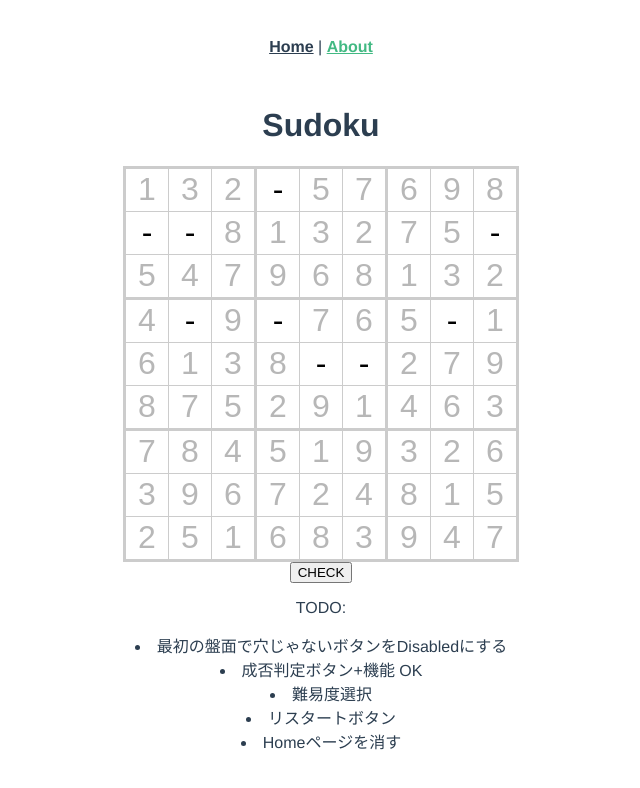
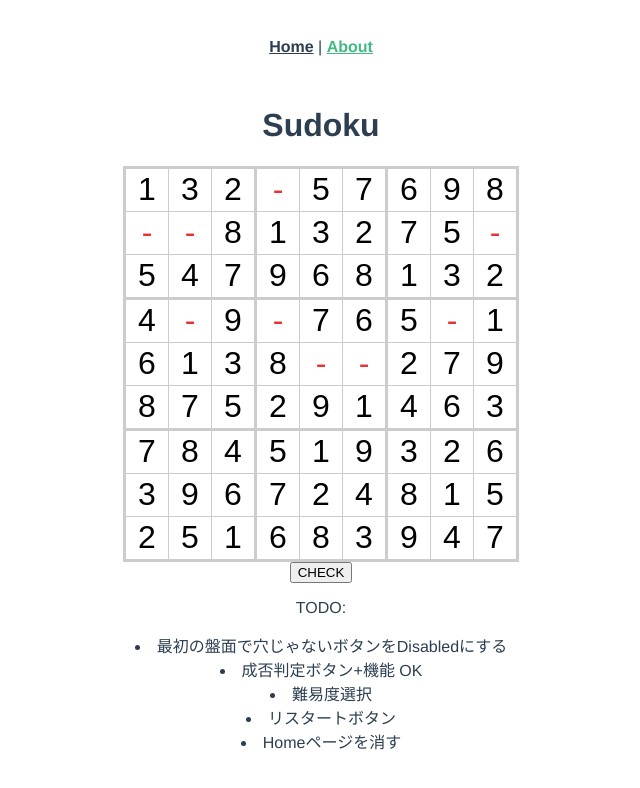
Before and after one commit to iichanize/sudoku_vue3, a Vue app in the folder vueApp/vue-sample/: page /about in a window 1280 px wide. Shown: the top 788 px of the page, without its empty margins (319-959 px from the left). Built offline with nearby package versions, Linux system fonts and the light colour scheme.

Commit message:
change number color

```diff
--- a/vueApp/vue-sample/src/components/Sudoku.vue
+++ b/vueApp/vue-sample/src/components/Sudoku.vue
@@ -118,12 +118,16 @@
     font-size: 32px;
     background-color: white;
     cursor: pointer;
+    color: rgb(232, 51, 51);
   }
   button[id^="button"]:hover {
     background-color: #ccc;
   }
   button[id^="button"]:active {
     background-color: #aaa;
+  }
+  button[id^="button"]:disabled {
+    color: black;
   }
 
   #td2,
```
